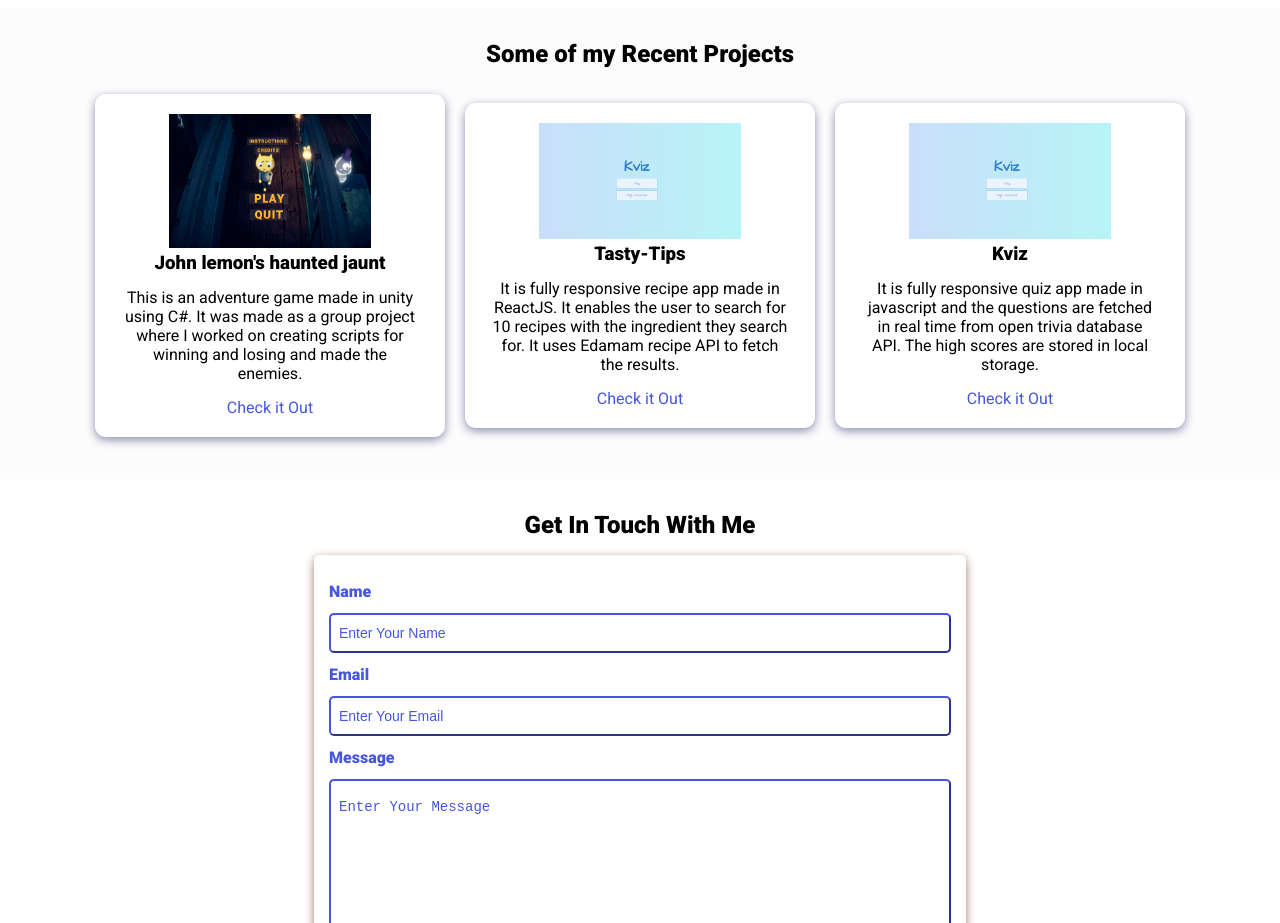
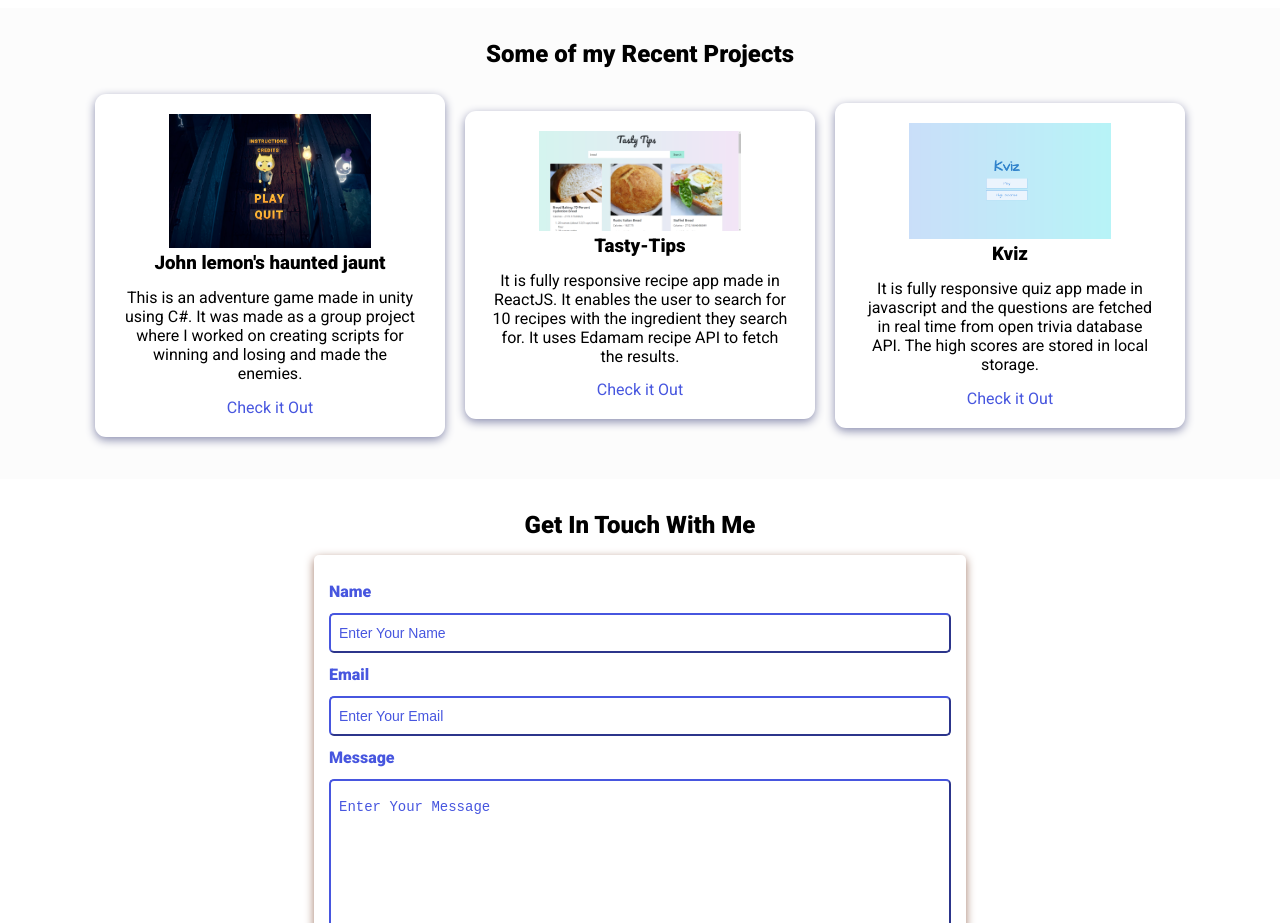
Before and after one commit to Alcyone713/My-portfolio, a plain HTML site: page index.html in a window 1280 px wide. Shown: the part 1720-2643 px from the top of the page. Drawn offline with nearby package versions, Linux system fonts and the light colour scheme.

Commit message:
Update index.html

```diff
--- a/index.html
+++ b/index.html
@@ -107,7 +107,7 @@
           Out</a>
       </div>
       <div class="project-container project-card">
-        <img src="assets/images/kviz.png" alt="netflic-clone" loading="lazy" class="project-pic" />
+        <img src="assets/images/Tasty-tips.png" alt="netflic-clone" loading="lazy" class="project-pic" />
         <h3 class="project-title">Tasty-Tips</h3>
         <p class="project-details">
           It is fully responsive recipe app made in ReactJS. It enables the user to search for 10 recipes with the ingredient they search for.
```
